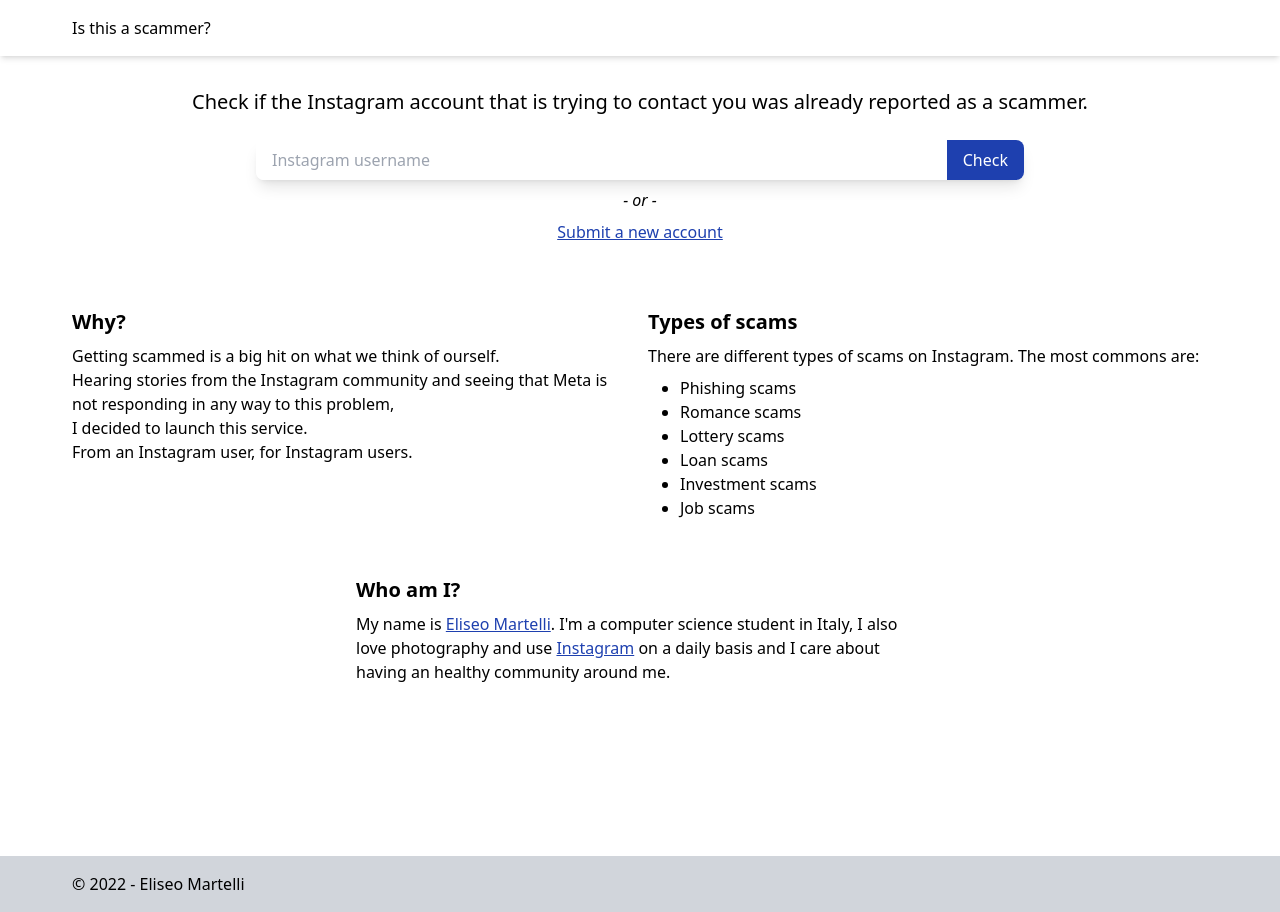
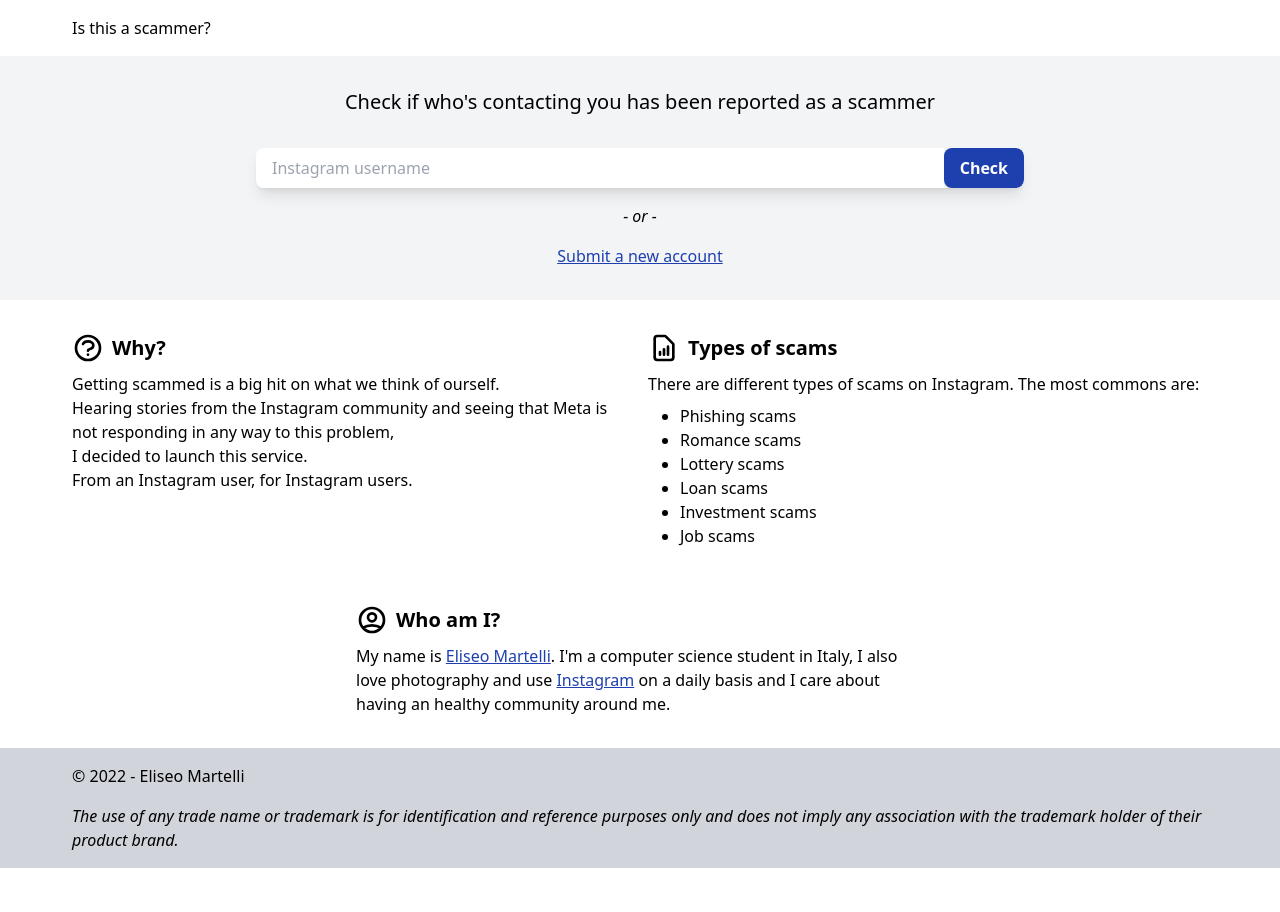
Before and after one commit to eliseomartelli/isthisascammer, a Next.js app: page / in a window 1280 px wide. After the commit the page ends 868 px from the top, so only its background shows below. Built offline with nearby package versions, Linux system fonts and the light colour scheme; what tailwindcss-hero-patterns would draw is missing.

Commit message:
feat: standard buttons

```diff
--- /dev/null
+++ b/components/Button.tsx
@@ -0,0 +1,32 @@
+import React from "react";
+
+interface IButtonProps {
+  children: JSX.Element | string;
+  colour?: "primary" | "secondary" | "danger";
+  disabled?: boolean;
+}
+
+const COLOURS = {
+  primary: "bg-blue-800 text-white hover:bg-blue-600",
+  secondary: "bg-gray-800 text-white",
+  danger: "bg-red-800 text-white hover:bg-red-600",
+};
+
+const ACTIVE = {
+  active: "",
+  inactive: "opacity-50",
+};
+
+export default function Button({ children, colour, disabled }: IButtonProps) {
+  return (
+    <button
+      disabled={disabled}
+      className={`shadow-sm hover:shadow-lg font-bold rounded-lg px-4 py-2 ${
+        COLOURS[colour!] || COLOURS["primary"]
+      }
+      ${ACTIVE[disabled ? "inactive" : "active"]}`}
+    >
+      {children}
+    </button>
+  );
+}
--- a/pages/_app.tsx
+++ b/pages/_app.tsx
@@ -9,16 +9,23 @@ function MyApp({ Component, pageProps }: AppProps) {
       <header className="bg-white shadow-md py-4">
         <Container>
           <Link href="/">
-            <p>Is this a scammer?</p>
+            <p className="font-medium">Is this a scammer?</p>
           </Link>
         </Container>
       </header>
-      <main className="flex min-h-screen">
+      <main className="flex flex-auto">
         <Component {...pageProps} />
       </main>
       <footer className="bg-gray-300 py-4">
         <Container>
-          <p>© {new Date().getFullYear()} - Eliseo Martelli</p>
+          <div className="flex flex-col gap-4">
+            <p>© {new Date().getFullYear()} - Eliseo Martelli</p>
+            <p className="font-light italic">
+              The use of any trade name or trademark is for identification and
+              reference purposes only and does not imply any association with
+              the trademark holder of their product brand.
+            </p>
+          </div>
         </Container>
       </footer>
     </div>
--- a/pages/check/[username].tsx
+++ b/pages/check/[username].tsx
@@ -2,6 +2,7 @@ import Link from "next/link";
 import { useRouter } from "next/router";
 import React from "react";
 import useSWR from "swr";
+import Button from "../../components/Button";
 import Container from "../../components/Container";
 
 export default function Check() {
@@ -15,9 +16,23 @@ export default function Check() {
 
   if (!data) {
     return (
-      <Container>
-        <>Loading...</>
-      </Container>
+      <div className="w-full">
+        <div className="w-full bg-gray-100 py-8 text-center flex align-middle">
+          <Container>
+            <div className="flex flex-col align-middle justify-center gap-2">
+              <div className="w-full flex justify-center">
+                <div className="w-24 h-24 block bg-gray-300 animate-pulse"></div>
+              </div>
+              <p className="block self-center w-44 h-8 bg-gray-300 animate-pulse"></p>
+              <h3 className="w-32 self-center h-10 bg-gray-300 animate-pulse"></h3>
+              <p className="w-56 bg-gray-300 animate-pulse block h-8 self-center"></p>
+              <div className="mt-6 justify-center flex">
+                <div className="block w-56 rounded-md bg-gray-300 h-10 shadow-lg animate-pulse self-center"></div>
+              </div>
+            </div>
+          </Container>
+        </div>
+      </div>
     );
   }
 
@@ -32,8 +47,8 @@ export default function Check() {
   const isSafe = data.result > 0 ? "dangerous" : "safe";
 
   return (
-    <div className="w-full">
-      <div className="w-full heropattern-polkadots-gray-100 py-8 text-center flex align-middle">
+    <div className="w-full flex flex-col gap-8">
+      <div className="w-full bg-gray-100 py-8 text-center flex align-middle">
         <Container>
           <div className="flex flex-col align-middle justify-center gap-2">
             <div className="w-full flex justify-center">
@@ -85,6 +100,21 @@ export default function Check() {
           </div>
         </Container>
       </div>
+      <Container>
+        <div className="flex justify-center gap-2 flex-col text-center">
+          <a href="https://help.instagram.com/514187739359208">
+            <Button colour="secondary">
+              Learn how to be safe on Instagram
+            </Button>
+          </a>
+          <p>or</p>
+          <Link href="/" passHref>
+            <a>
+              <Button>Check another account</Button>
+            </a>
+          </Link>
+        </div>
+      </Container>
     </div>
   );
 }
--- a/pages/index.tsx
+++ b/pages/index.tsx
@@ -3,17 +3,10 @@ import Head from "next/head";
 import Link from "next/link";
 import Router from "next/router";
 import { SyntheticEvent } from "react";
+import Button from "../components/Button";
 import Container from "../components/Container";
 
 const Home: NextPage = () => {
-  function handleSubmit(event: SyntheticEvent) {
-    event.preventDefault();
-    const target = event.target as typeof event.target & {
-      username: { value: string };
-    };
-    Router.push(`/check/${target.username.value}`);
-  }
-
   return (
     <>
       <Head>
@@ -25,43 +18,28 @@ const Home: NextPage = () => {
         <link rel="icon" href="/favicon.ico" />
       </Head>
       <div className="w-full flex flex-col gap-8">
-        <div className="w-full heropattern-polkadots-gray-100 py-8">
-          <Container>
-            <div className="text-center flex flex-col gap-2">
-              <p className="text-xl">
-                Check if the Instagram account that is trying to contact you was
-                already reported as a scammer.
-              </p>
-              <form
-                className="mt-4 shadow-lg rounded-lg overflow-hidden flex flex-row max-w-3xl w-full mx-auto"
-                onSubmit={handleSubmit}
-              >
-                <input
-                  type="text"
-                  placeholder="Instagram username"
-                  className="px-4 py-2 grow"
-                  name="username"
-                />
-                <input
-                  type="submit"
-                  className="bg-blue-800 text-white px-4 py-2"
-                  value="Check"
-                />
-              </form>
-              <p className="italic">- or -</p>
-              <Link href="/submit" passHref>
-                <a className="text-blue-800 underline hover:text-purple-900">
-                  Submit a new account
-                </a>
-              </Link>
-            </div>
-          </Container>
-        </div>
+        <CheckForm />
         <Container>
           <div className="flex flex-col gap-14 mb-8">
             <div className="grid grid-cols-1 md:grid-cols-2 gap-14 md:gap-4">
               <div className="flex flex-col gap-2">
-                <h2>Why?</h2>
+                <div className="flex gap-2 items-center">
+                  <svg
+                    xmlns="http://www.w3.org/2000/svg"
+                    className="h-8 w-8"
+                    fill="none"
+                    viewBox="0 0 24 24"
+                    stroke="currentColor"
+                    strokeWidth={2}
+                  >
+                    <path
+                      strokeLinecap="round"
+                      strokeLinejoin="round"
+                      d="M8.228 9c.549-1.165 2.03-2 3.772-2 2.21 0 4 1.343 4 3 0 1.4-1.278 2.575-3.006 2.907-.542.104-.994.54-.994 1.093m0 3h.01M21 12a9 9 0 11-18 0 9 9 0 0118 0z"
+                    />
+                  </svg>
+                  <h2>Why?</h2>
+                </div>
                 <p>
                   Getting scammed is a big hit on what we think of ourself.
                   <br />
@@ -74,7 +52,23 @@ const Home: NextPage = () => {
               </div>
 
               <div className="flex flex-col gap-2">
-                <h2>Types of scams</h2>
+                <div className="flex gap-2 items-center">
+                  <svg
+                    xmlns="http://www.w3.org/2000/svg"
+                    className="h-8 w-8"
+                    fill="none"
+                    viewBox="0 0 24 24"
+                    stroke="currentColor"
+                    strokeWidth={2}
+                  >
+                    <path
+                      strokeLinecap="round"
+                      strokeLinejoin="round"
+                      d="M9 17v-2m3 2v-4m3 4v-6m2 10H7a2 2 0 01-2-2V5a2 2 0 012-2h5.586a1 1 0 01.707.293l5.414 5.414a1 1 0 01.293.707V19a2 2 0 01-2 2z"
+                    />
+                  </svg>
+                  <h2>Types of scams</h2>
+                </div>
                 <p>
                   There are different types of scams on Instagram. The most
                   commons are:
@@ -91,7 +85,23 @@ const Home: NextPage = () => {
             </div>
 
             <div className="flex flex-col gap-2 md:w-1/2 mx-auto">
-              <h2>Who am I?</h2>
+              <div className="flex gap-2 items-center">
+                <svg
+                  xmlns="http://www.w3.org/2000/svg"
+                  className="h-8 w-8"
+                  fill="none"
+                  viewBox="0 0 24 24"
+                  stroke="currentColor"
+                  strokeWidth={2}
+                >
+                  <path
+                    strokeLinecap="round"
+                    strokeLinejoin="round"
+                    d="M5.121 17.804A13.937 13.937 0 0112 16c2.5 0 4.847.655 6.879 1.804M15 10a3 3 0 11-6 0 3 3 0 016 0zm6 2a9 9 0 11-18 0 9 9 0 0118 0z"
+                  />
+                </svg>
+                <h2>Who am I?</h2>
+              </div>
               <p>
                 My name is{" "}
                 <a
@@ -120,3 +130,43 @@ const Home: NextPage = () => {
 };
 
 export default Home;
+
+const CheckForm = () => {
+  function handleSubmit(event: SyntheticEvent) {
+    event.preventDefault();
+    const target = event.target as typeof event.target & {
+      username: { value: string };
+    };
+    Router.push(`/check/${target.username.value}`);
+  }
+
+  return (
+    <div className="w-full py-8 bg-gray-100">
+      <Container>
+        <div className="text-center flex flex-col gap-4">
+          <p className="text-xl font-medium">
+            Check if who&apos;s contacting you has been reported as a scammer
+          </p>
+          <form
+            className="mt-4 shadow-lg rounded-lg overflow-hidden flex flex-row max-w-3xl w-full mx-auto"
+            onSubmit={handleSubmit}
+          >
+            <input
+              type="text"
+              placeholder="Instagram username"
+              className="px-4 py-2 grow"
+              name="username"
+            />
+            <Button>Check</Button>
+          </form>
+          <p className="italic">- or -</p>
+          <Link href="/submit" passHref>
+            <a className="text-blue-800 underline hover:text-purple-900">
+              Submit a new account
+            </a>
+          </Link>
+        </div>
+      </Container>
+    </div>
+  );
+};
--- a/pages/submit.tsx
+++ b/pages/submit.tsx
@@ -1,6 +1,7 @@
 import HCaptcha from "@hcaptcha/react-hcaptcha";
 import { useRouter } from "next/router";
 import React, { SyntheticEvent, useState } from "react";
+import Button from "../components/Button";
 import Container from "../components/Container";
 
 export default function Submit() {
@@ -20,21 +21,21 @@ export default function Submit() {
         "Content-Type": "application/json",
       },
       body: JSON.stringify({
-        username,
+        username: target.username.value,
         token,
       }),
     }).then((res) => {
       if (res.status === 200) {
-        router.push(`/check/${username}`);
+        router.push(`/check/${target.username.value}`);
       }
     });
   }
 
   return (
-    <div className="w-full mt-4">
+    <div className="w-full bg-gray-100 py-8">
       <Container>
-        <div className="flex gap-8 flex-col">
-          <h1 className="text-2xl font-bold">Report an account</h1>
+        <div className="flex gap-8 flex-col text-center">
+          <p className="text-xl font-medium">Report an account</p>
           <form
             className="max-w-3xl w-full flex flex-col mx-auto gap-4"
             onSubmit={handleSubmit}
@@ -46,16 +47,15 @@ export default function Submit() {
               name="username"
               defaultValue={username}
             />
-            <HCaptcha
-              sitekey={process.env.NEXT_PUBLIC_HCAPTCHA_SITE_KEY!}
-              onVerify={setToken}
-            />
-            <input
-              type="submit"
-              className="bg-red-800 py-2 px-4 text-white font-bold rounded-md shadow-md"
-              value="Report this account"
-              hidden={!token}
-            />
+            <div className="flex items-center flex-col">
+              <HCaptcha
+                sitekey={process.env.NEXT_PUBLIC_HCAPTCHA_SITE_KEY!}
+                onVerify={setToken}
+              />
+            </div>
+            <Button colour="danger" disabled={!token}>
+              Report this account
+            </Button>
           </form>
         </div>
       </Container>
```
